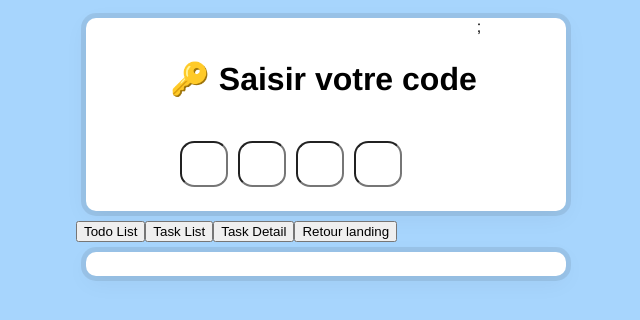
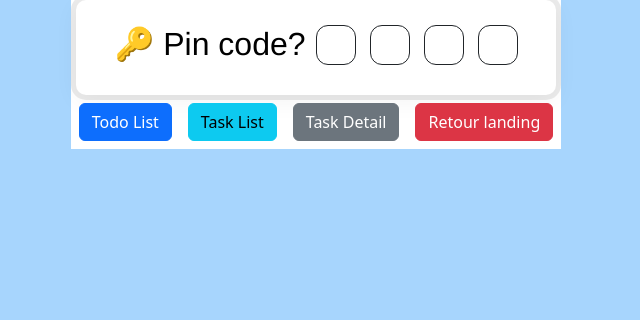
Before and after one commit to MaxenceAll/first_app, a React (Create React App) app: page / in a window 1280 px wide. Shown: the top 320 px of the page, without its empty margins (324-964 px from the left). Built offline with nearby package versions, Linux system fonts and the light colour scheme; a web font is replaced by a local one.

Commit message:
avant cleanup CSS

```diff
--- a/src/App.css
+++ b/src/App.css
@@ -1,11 +1,13 @@
 .App{
-  margin: 2%;
   display: flex;
+  flex-direction: column;
   justify-content: center;
-  width: 800px;
-  padding-bottom: 5%;
+  align-items: center;
+  width: 60vw;
+  height: 100%;
   background-color: rgb(255, 255, 255);
   font-family: 'Inconsolata', Helvetica, sans-serif;
   border-radius: 10px;
   box-shadow: rgba(0, 0, 0, 0.05) 0 6px 24px, rgba(0, 0, 0, 0.08) 0 0 0 5px;
+  padding: 5%;
 }
--- a/src/App.js
+++ b/src/App.js
@@ -1,5 +1,5 @@
-// import "bootstrap/dist/css/bootstrap.min.css";
-// import "bootstrap/dist/js/bootstrap.bundle.js";
+import "bootstrap/dist/css/bootstrap.min.css";
+import "bootstrap/dist/js/bootstrap.bundle.js";
 import './App.css';
 import LandingScreen from './screens/LandingScreen/LandingScreen';
 import TaskDetailScreen from './screens/TaskDetailScreen/TaskDetailScreen';
@@ -21,22 +21,25 @@ function App()
   return (
     <>
       <div className="App container">
-        {screen === "landing" && <LandingScreen setScreen={setScreen}/>};
+        {screen === "landing" && <LandingScreen setScreen={setScreen}/>}
         {screen === "loginOK" && <TestComponent/>}
+        {screen === "todolist" && <TodoListScreen setScreen={setScreen}/>}
+        {screen === "tasklist" && <TaskListScreen setScreen={setScreen}/>}
+        {screen === "task" && <TaskDetailScreen setScreen={setScreen}/>}
+
+
+          {/* <div className="App container">
+            {screen === "todolist" && <TodoListScreen setScreen={setScreen}/>}
+            {screen === "tasklist" && <TaskListScreen setScreen={setScreen}/>}
+            {screen === "task" && <TaskDetailScreen setScreen={setScreen}/>}
+          </div> */}
       </div>
-
-        <div className="">
-          <button className="btn" onClick={navigate} id="todolist">Todo List</button>
-          <button className="btn" onClick={navigate} id="tasklist">Task List</button>
-          <button className="btn" onClick={navigate} id="task">Task Detail</button>
-          <button className="btn" onClick={navigate} id="landing">Retour landing</button>
-        </div>
-
-        <div className="App container">
-          {screen === "todolist" && <TodoListScreen setScreen={setScreen}/>}
-          {screen === "tasklist" && <TaskListScreen setScreen={setScreen}/>}
-          {screen === "task" && <TaskDetailScreen setScreen={setScreen}/>}
-        </div>
+          <div className="btn-test">
+            <button className="btn btn-primary m-2" onClick={navigate} id="todolist">Todo List</button>
+            <button className="btn btn-info m-2" onClick={navigate} id="tasklist">Task List</button>
+            <button className="btn btn-secondary m-2" onClick={navigate} id="task">Task Detail</button>
+            <button className="btn btn-danger m-2" onClick={navigate} id="landing">Retour landing</button>
+          </div>
     </>
   );
 }
--- a/src/components/PincodeInput/PincodeInput.css
+++ b/src/components/PincodeInput/PincodeInput.css
@@ -1,8 +1,7 @@
-div{
-    display: block;
-    justify-content: center;
+.PincodeInput-Container{
+    display: flex;
+    flex-direction: row;
     color: black;
-    max-height: 180px;
 }
 
 
@@ -18,7 +17,7 @@ h4{
     margin-left: 10px;
     height: 40px;
     width: 40px;
-    font-size: 3.5rem;
+    font-size: 2rem;
     text-align: center;
     font-family: 'Monofett', cursive;
     border-radius: 30%;
@@ -27,20 +26,27 @@ h4{
 .square[type="password"] {
     height: 40px;
     width: 40px;
-    font-size:3.5rem;
+    font-size:2rem;
     text-align: center;
     font-family: Arial, Helvetica, sans-serif;
     border-radius: 30%;
 }
 
 .validateIcon{
-    position: absolute;
+    position: relative;
     font-size: 2rem;
-    top: 16.5vh;
-    left: 70vw;
 }
 
 
+
+
+
+
+
+
+
+
+/*
 
 .border-danger{
     background-color: lightcoral;
@@ -57,3 +63,4 @@ h4{
 .text-danger{
     color: red;
 }
+ */
--- a/src/components/PincodeInput/PincodeInput.jsx
+++ b/src/components/PincodeInput/PincodeInput.jsx
@@ -31,10 +31,10 @@ function PincodeInput( props ) {
             input.classList.replace("text-dark", "text-success");
           });
           e.target.type = "password";
-          document.querySelector(".validateIcon").innerHTML = "✅😜";
+          document.querySelector(".validateIcon").innerHTML = "LOGIN : .... SUCCESS ✅😜";
           localStorage.setItem('userMail', user.email);
           setTimeout(() => {
-            setScreen("loginOK");
+            setScreen("todolist");
           }, 750);
 
         } else {
@@ -69,9 +69,8 @@ function PincodeInput( props ) {
 
   return (
     <>
-        <h4>🔑 Saisir votre code</h4>
-
-      <div className="d-flex justify-content-center">
+        <div className="PincodeInput-Container">
+      <h4>🔑 Pin code?</h4>
 
           <input
               id="pin1"
@@ -82,8 +81,6 @@ function PincodeInput( props ) {
           >
           </input>
 
-
-
           <input
             id="pin2"
             type="text"
@@ -91,9 +88,7 @@ function PincodeInput( props ) {
             onInput={handleInput}
             onClick={handleClick}
           >
-
           </input>
-
 
           <input
             id="pin3"
@@ -102,9 +97,7 @@ function PincodeInput( props ) {
             onInput={handleInput}
             onClick={handleClick}
           >
-
           </input>
-
 
           <input
             id="pin4"
@@ -113,13 +106,9 @@ function PincodeInput( props ) {
             onInput={handleInput}
             onClick={handleClick}
           >
-
           </input>
 
-
-
         </div>
-
       <span className="validateIcon">   </span>
     </>
   );
--- /dev/null
+++ b/src/components/TodoList/TodoList.css
@@ -0,0 +1,12 @@
+.TodoBox{
+    display: flex;
+    justify-content: center;
+    align-items: center;
+    flex-wrap: wrap;
+    padding:5%;
+    margin: 2%;
+    background-color: gray;
+    border: 4px ridge #1C6EA4;
+    border-radius: 40px 0px 40px 0px;
+
+}
--- a/src/components/TodoList/TodoList.jsx
+++ b/src/components/TodoList/TodoList.jsx
@@ -1,12 +1,22 @@
+import "./TodoList.css";
 
 function TodoList(props) {
 
-    const { id } = props;
+    // const { id } = props;
+    // const { title } = props;
+    // const { description }  = props;
+    const {id , title , description} = props;
 
   return (
     <>
-        <div>
-            <p> Je suis la todo avec l'id : {id}</p>
+        <div className="TodoBox container">
+          <div>
+            <h2> <u>{title} ({id})</u> </h2>
+            <h5> <i>{description}</i> </h5>
+          </div>
+          <div>
+            <button type="button" class="btn btn-info">Info</button>
+          </div>
         </div>
     </>
   );
--- a/src/index.css
+++ b/src/index.css
@@ -5,6 +5,7 @@ html{
   display: flex;
   justify-content: center;
   font-family: 'Trebuchet MS', Arial, sans-serif;
+
 }
 
 
@@ -12,6 +13,4 @@ html{
 .App {
   min-width: 320px !important;
   max-width: 480px !important;
-
-
 }
--- a/src/screens/LandingScreen/LandingScreen.jsx
+++ b/src/screens/LandingScreen/LandingScreen.jsx
@@ -6,7 +6,7 @@ function LandingScreen(props) {
     const { setScreen } = props;
 
     return (
-    <div className="text-center pt-2">
+    <div className="">
         <PincodeInput  setScreen={setScreen} />
     </div> );
 }
--- a/src/screens/TodoListScreen/TodoListScreen.jsx
+++ b/src/screens/TodoListScreen/TodoListScreen.jsx
@@ -20,15 +20,13 @@ function TodoListScreen() {
     return (
     <>
         <div>
-            Ici la liste des todos :
-            <div>
+        Ici la liste des todos :
+            {
+            todoList.map(todo =>
                 {
-                todoList.map(todo =>
-                    {
-                        return <div>{<TodoList />}</div>
-                    })
-                }
-            </div>
+                    return <div className="" key={todo.id}>{<TodoList id={todo.id} description={todo.description} title={todo.title} is_favorite={todo.is_favorite} />}</div>
+                })
+            }
         </div>
     </>);
 }
```
Lines whose indentation alone changed are shown as unchanged.
